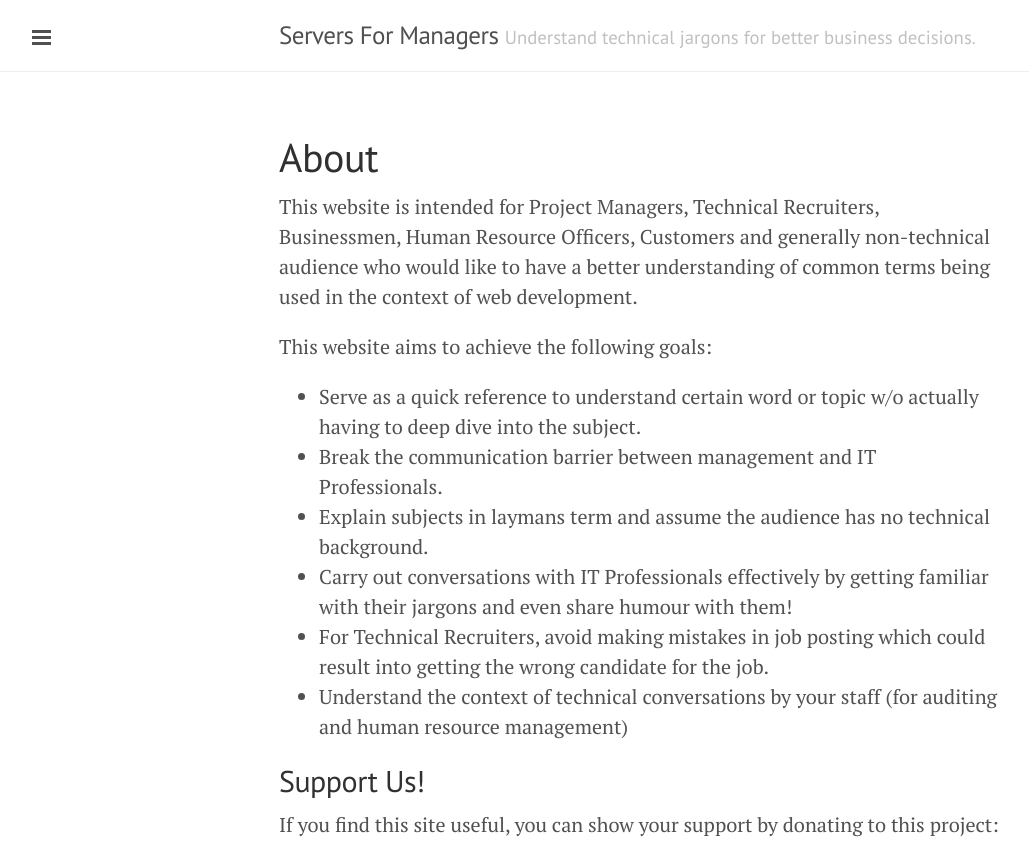
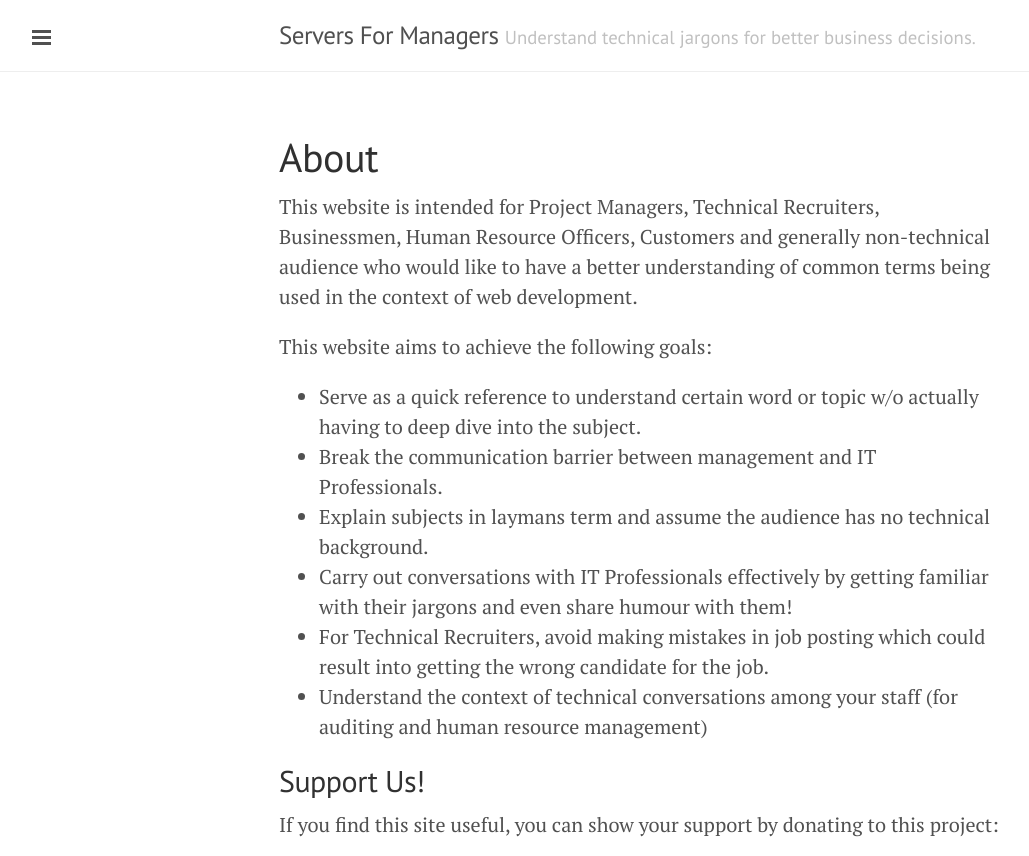
Before and after one commit to serversformanagers/serversformanagers.github.io, a Jekyll site: the page built from about.md, in a window 1280 px wide, cut to the strip 0-856 px from the top of the page. Shown: the whole strip, without its empty margins (1-1030 px from the left). Built offline with Jekyll 4.4.1, drawn with Linux system fonts in a browser that asks for light colours.

Commit message:
grammar error

```diff
--- a/about.md
+++ b/about.md
@@ -12,7 +12,7 @@ This website aims to achieve the following goals:
 * Explain subjects in laymans term and assume the audience has no technical background.
 * Carry out conversations with IT Professionals effectively by getting familiar with their jargons and even share humour with them!
 * For Technical Recruiters, avoid making mistakes in job posting which could result into getting the wrong candidate for the job.
-* Understand the context of technical conversations by your staff (for auditing and human resource management)
+* Understand the context of technical conversations among your staff (for auditing and human resource management)
 
 ## Support Us!
 
```
